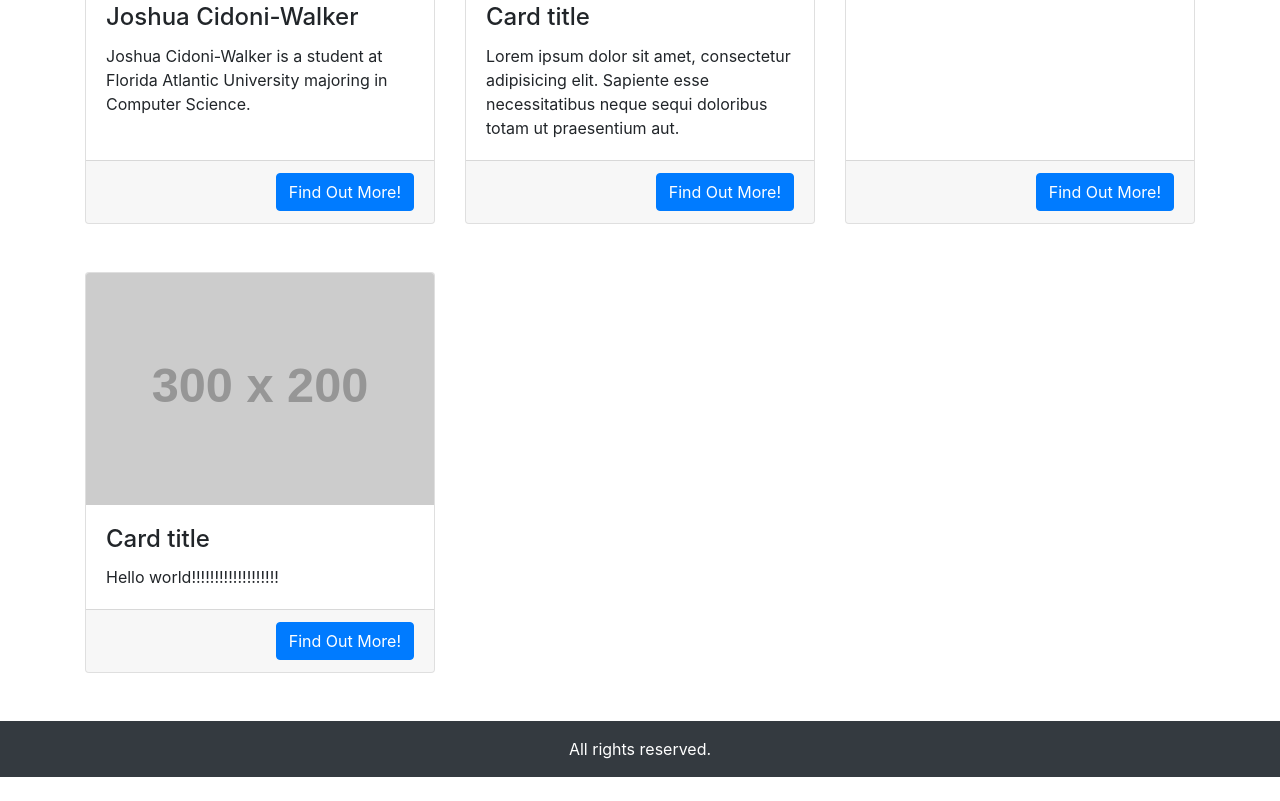
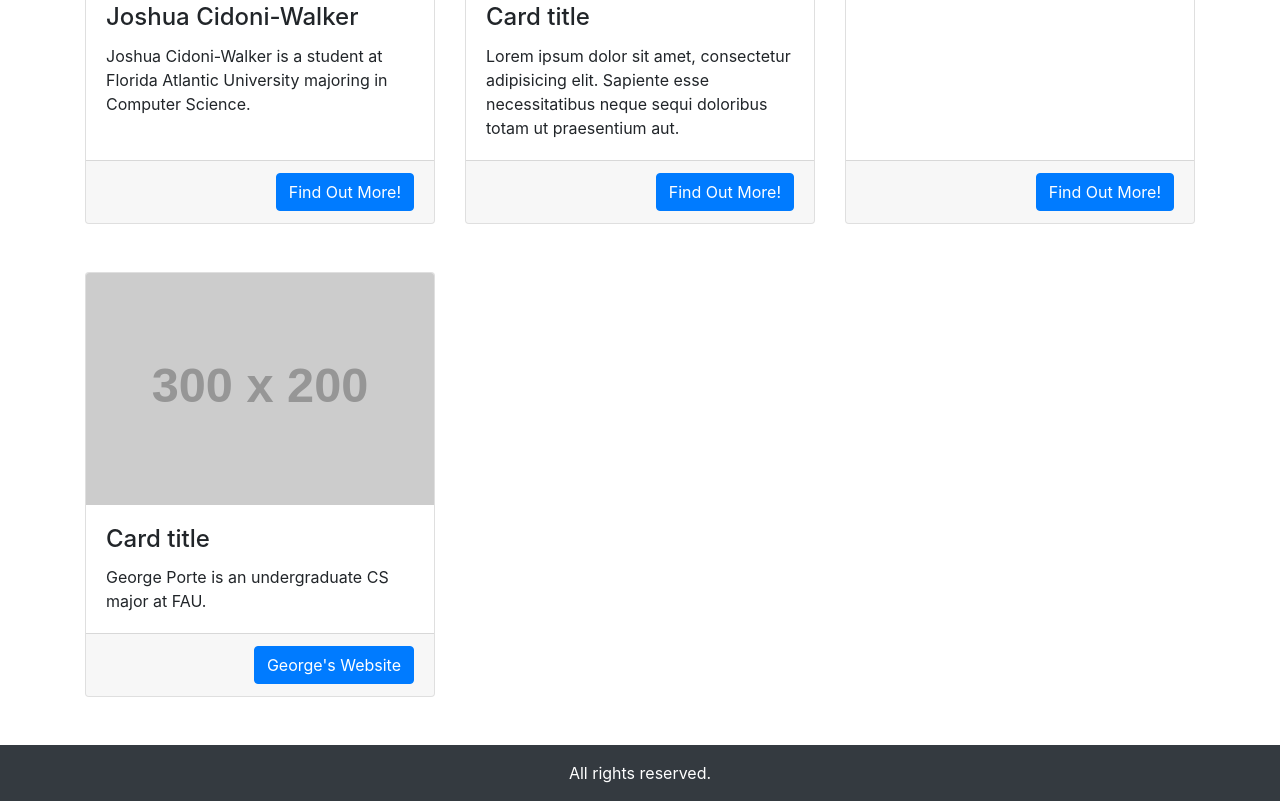
Before and after one commit to cen4010-fall19-g10/team-website, a website: page index.html in a window 1280 px wide. Shown: the part 750-1551 px from the top of the page. Before the commit the page ends 1527 px from the top, so only its background shows below. Drawn offline with Linux system fonts and the light colour scheme; placeholder pictures from the web are drawn by us.

Commit message:
Update index.html

```diff
--- a/index.html
+++ b/index.html
@@ -130,10 +130,10 @@
           <img class="card-img-top" src="http://placehold.it/300x200" alt="">
           <div class="card-body">
             <h4 class="card-title">Card title</h4>
-            <p class="card-text">Hello world!!!!!!!!!!!!!!!!!!!</p>
+            <p class="card-text">George Porte is an undergraduate CS major at FAU. </p>
           </div>
           <div class="card-footer">
-            <a href="#"  target="_new" class="btn btn-primary  float-right">Find Out More!</a>
+            <a href="http://lamp.cse.fau.edu/~gporte2018" target="_new" class="btn btn-primary float-right">George's Website</a>
           </div>
         </div>
       </div>
```
